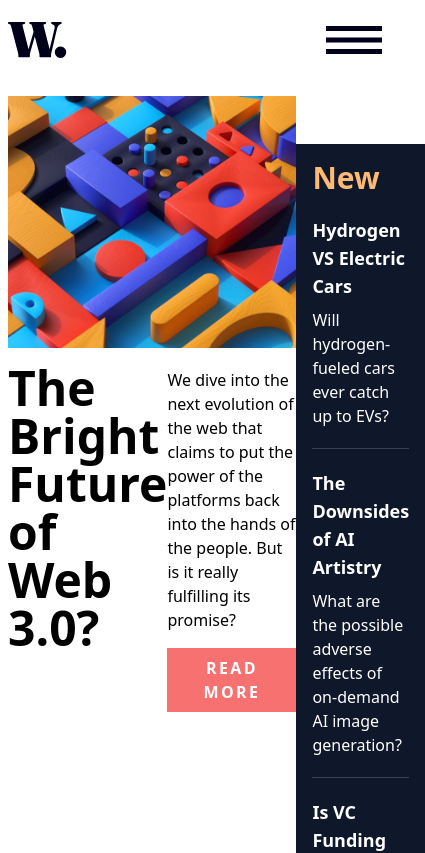
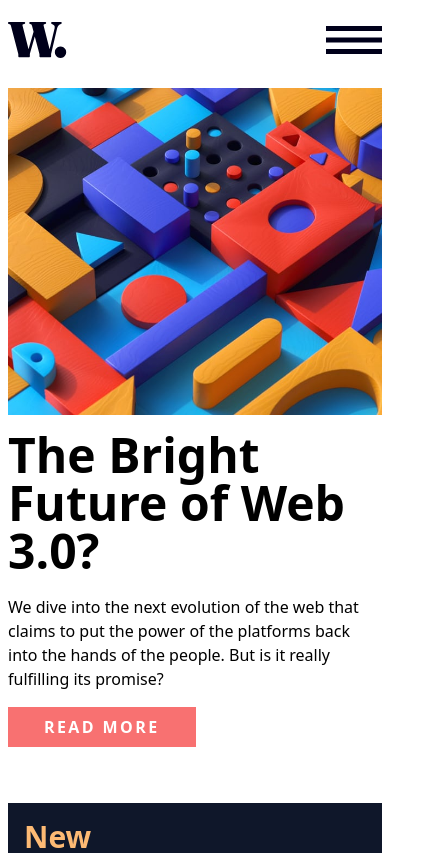
Before and after one commit to jvazquez34139/news-homepage, a Next.js app: page / in a window 390 px wide. Shown: the top 853 px of the page, 425 px wide, since content can reach past the window. Built offline with nearby package versions, Linux system fonts and the light colour scheme.

Commit message:
full layout complete

```diff
--- a/components/content/Articles.tsx
+++ b/components/content/Articles.tsx
@@ -31,11 +31,11 @@ const Articles = () => {
   ]
 
   return (
-    <aside className='mt-10 text-slate-400'>
+    <aside className='mt-10 text-slate-400 md:flex md:justify-between md:w-full'>
 
       {articles.map((article) => {
         return (
-          <article key={article.key} className="flex justify-between  mb-8">
+          <article key={article.key} className="flex justify-between  mb-8 md:w-96">
             <img src={article.img} alt={`image for "${article.title}"`}
               className="w-28" />
             <div className='pl-5 flex flex-col justify-between'>
--- a/components/content/Main.tsx
+++ b/components/content/Main.tsx
@@ -6,7 +6,7 @@ const Main = () => {
       <section>
         <img src="/assets/images/image-web-3-desktop.jpg" className='w-0 h-0 md:w-full md:h-72'></img>
         <img src="/assets/images/image-web-3-mobile.jpg" className="md:hidden"></img>
-        <article className='flex md:mt-10'>
+        <article className='md:flex md:mt-10'>
           <h1 className='font-bold text-5xl mt-4 md:mt-0 md:mr-14 md:font-bold md:text-7xl'>The Bright Future of Web 3.0?</h1>
           <div>
             <p className='mt-5 md:mt-0 md:text-lg'>We dive into the next evolution of the web that claims to put the power of the platforms back into the hands of the people.
--- a/components/content/OtherNews.tsx
+++ b/components/content/OtherNews.tsx
@@ -25,13 +25,12 @@ const OtherNews = () => {
   ];
   return (
     <aside className='bg-slate-900 text-white mt-14 p-4 md:w-96 md:p-5  md:mt-8'>
-      <h2 className='font-semibold
-       text-3xl text-orange-300 md:text-4xl'>New</h2>
+      <h2 className='font-semibold text-3xl text-orange-300 md:text-4xl'>New</h2>
       {otherNews.map((article) => {
         return (
           <article className='border-b-[1px] border-slate-700 last:border-b-0 py-5' key={article.key}>
             <h3 className='font-bold mb-2 text-lg md:text-xl'>{article.linkName}</h3>
-            <p className='md:text-lg font-extralight'>{article.desc}</p>
+            <p className='md:text-lg md:font-extralight'>{article.desc}</p>
           </article>
         )
       }
--- a/pages/index.tsx
+++ b/pages/index.tsx
@@ -5,7 +5,7 @@ import Articles from "../components/content/Articles"
 export default function Home() {
   return (
     <>
-      <div className="flex">
+      <div className="md:flex">
         <Main />
         <OtherNews />
       </div>
@@ -13,3 +13,5 @@ export default function Home() {
     </>
   )
 }
+
+//work on interactive elements next!11/10/2022
```
